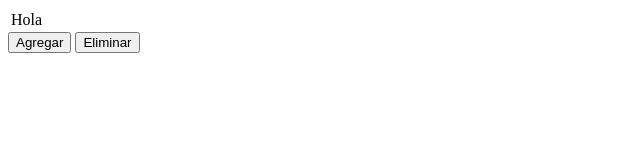
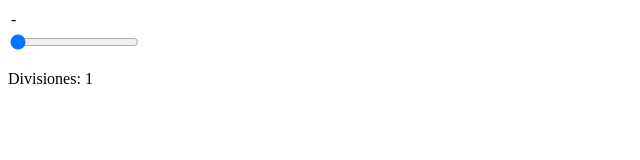
Before and after one commit to lmSeryi/TableVueJS, a plain HTML site: page index.html in a window 1280 px wide. Shown: the whole page, without its empty margins (0-640 px from the left). Drawn offline with Linux system fonts and the light colour scheme.

Commit message:
Change buttons by range / Cambio de botones por range.

```diff
--- a/index.html
+++ b/index.html
@@ -11,11 +11,11 @@
         <template>
             <table>
                 <tr>
-                    <td v-for="tr in trs">Hola</td>
+                    <td v-for="tr in total">-</td>
                 </tr>
             </table>
-            <button @click="trs++" v-if="trs<limite ">Agregar</button>
-            <button @click="trs--" v-if="trs">Eliminar</button>
+            <input type="range" name="" v-model="divisiones" min="1" max="32">
+            <p>Divisiones: {{divisiones}}</p>
         </template>
     </div>
     <script type="text/javascript" src="js/vue.js"></script>
--- a/js/ediTable.js
+++ b/js/ediTable.js
@@ -1,8 +1,13 @@
- let app = new Vue({
-     el: '#app',
-     data: {
-         limite: 5,
-         nombre: '',
-         trs: 1
-     }
- });
+let app = new Vue({
+        el: '#app',
+        data: {
+            divisiones: 1,
+        },
+        computed: {
+      total: function () {
+        var x = Number(this.divisiones)
+      return x
+
+    }
+  }
+    });
```
